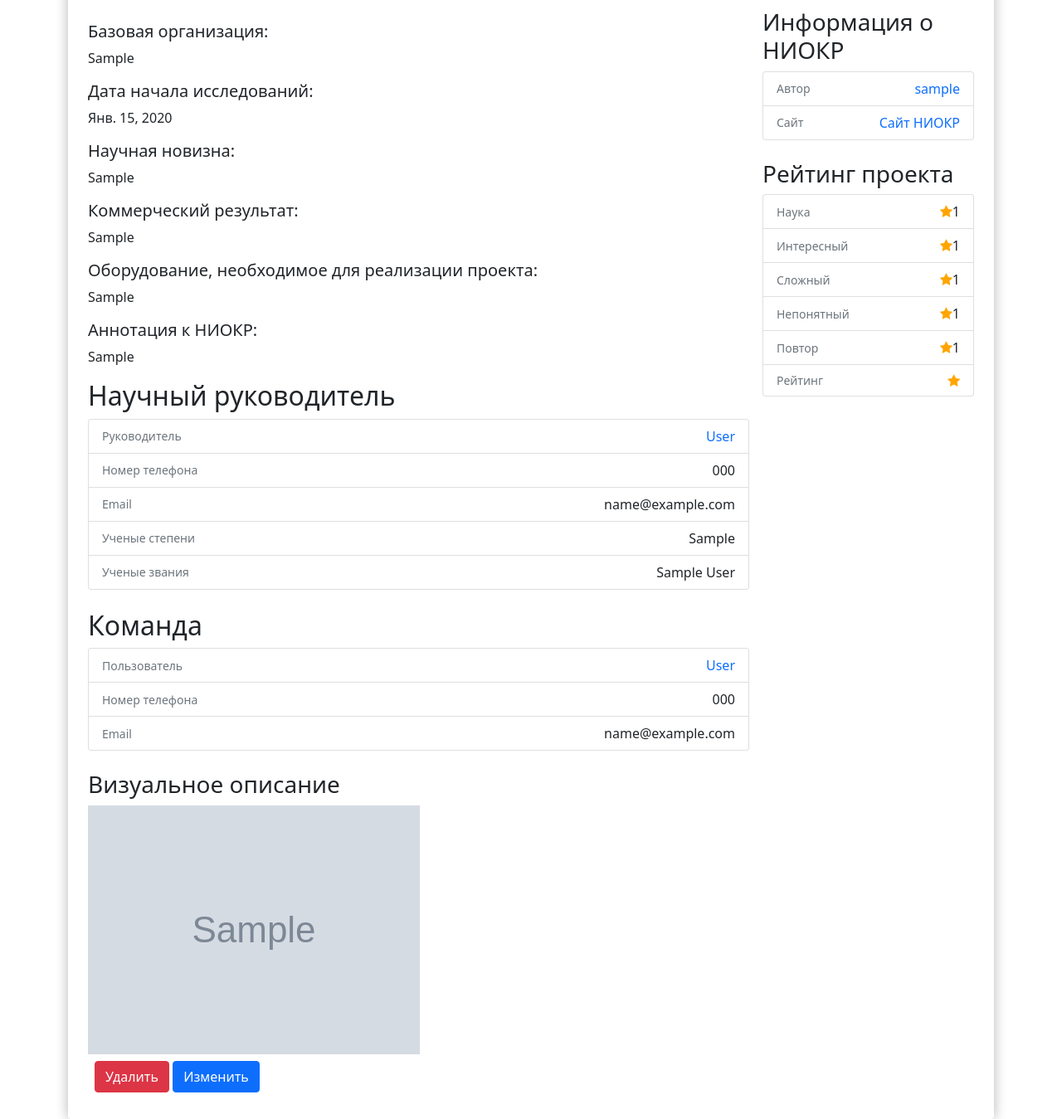
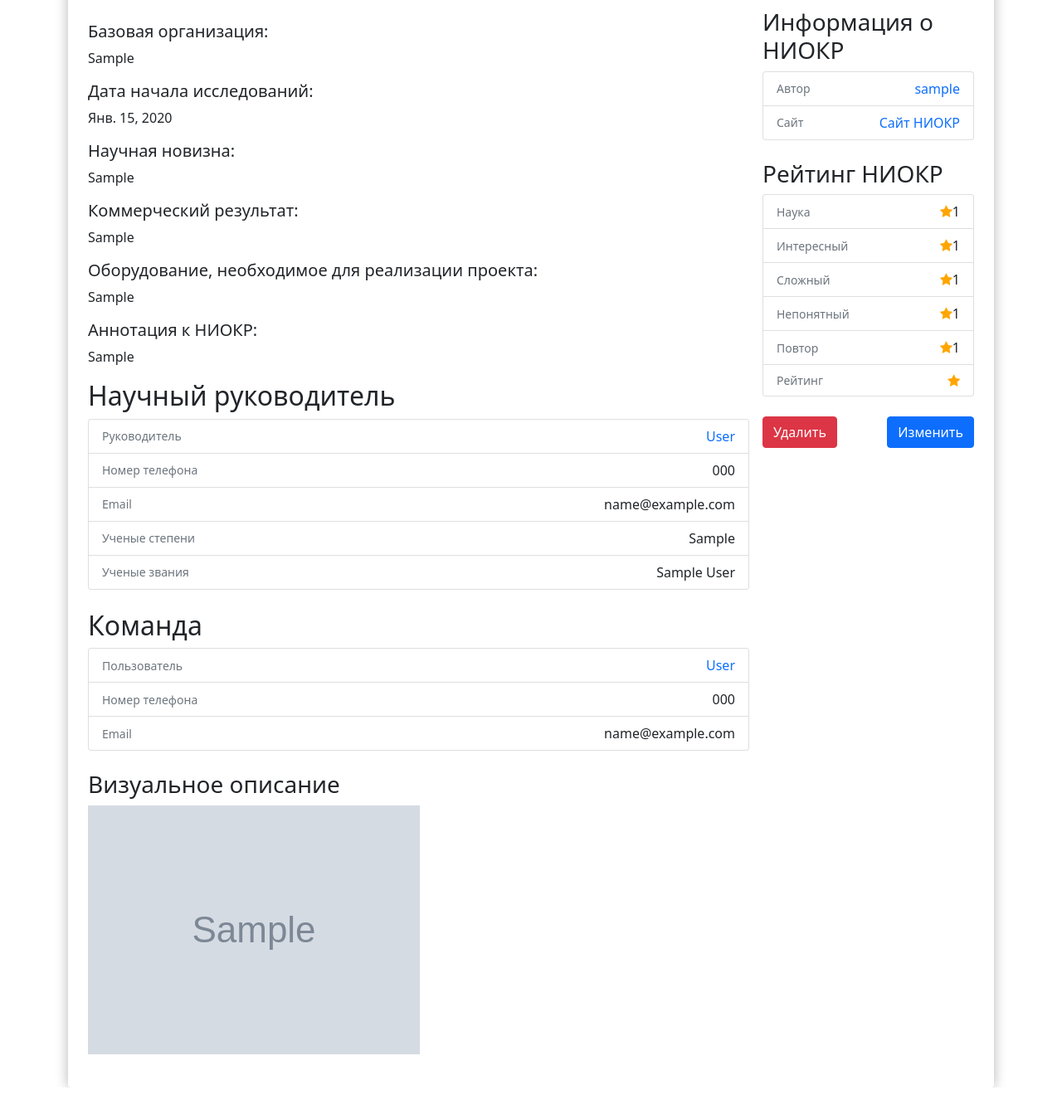
Before and after one commit to XamzatJR/webservice, a Django app: page /niokr_projects/1/ in a window 1280 px wide. Shown: the part 260-1609 px from the top of the page at 83% size. After the commit the page ends 1571 px from the top, so only its background shows below. Run offline with Django 3.2, Linux system fonts and the light colour scheme; a user stored in the database is signed in; tables that the repository leaves empty hold one stand-in row (values such as "Sample post"); grey boxes marked "Sample" are stand-in pictures.

Commit message:
Fix templates

```diff
--- a/apps/projects/templates/niokr_projects/niokr_project_detail.html
+++ b/apps/projects/templates/niokr_projects/niokr_project_detail.html
@@ -84,9 +84,6 @@
           <a href="{{niokr_projects.cover|get_image}}" data-lightbox="image-1" data-title=""><img class="img-fluid" src="{{niokr_projects.cover|get_image}}"></img></a>
         {% endif %}
         <div class="p-2 w-100 bd-highlight" >
-          <button type="button" class="btn btn-danger" id="delete" data-bs-toggle="modal" data-bs-target="#staticBackdrop">
-            Удалить
-          </button>
           <div class="modal fade" id="staticBackdrop" data-bs-backdrop="static" data-bs-keyboard="false" tabindex="-1" aria-labelledby="staticBackdropLabel" aria-hidden="true">
             <div class="modal-dialog">
               <div class="modal-content">
@@ -107,7 +104,6 @@
               </div>
             </div>
           </div>
-          <a class="btn btn-primary" href="{% url 'niokr_project_update_url' niokr_projects.pk %}">Изменить</a>
       </div>
     </div>
       <div class="p-2 w-25 bd-highlight">
@@ -124,7 +120,7 @@
             <a href="{{ niokr_projects.site }}">Сайт НИОКР</a>
           </li>
         </ul>
-        <h3>Рейтинг проекта</h3>
+        <h3>Рейтинг НИОКР</h3>
         <ul class="list-group mb-4">
           <li class="list-group-item d-flex align-items-center">
             <small class="text-muted flex-grow-1">Наука</small><span id="science" class="fa fa-star {% if niokr_criteria.science %}checked{% endif %}"></span><span id="science-t">{{ niokr_projects.science }}</span>
@@ -144,14 +140,19 @@
           <li class="list-group-item d-flex align-items-center">
             <small class="text-muted flex-grow-1">Рейтинг</small><span class="fa fa-star checked"></span><span id="rating-t">{{ project.rating }}</span>
           </li>
+
         </ul>
+        <button type="button" class="btn btn-danger" id="delete" data-bs-toggle="modal" style="float:left;" data-bs-target="#staticBackdrop">
+          Удалить
+        </button>
+        <a class="btn btn-primary" href="{% url 'niokr_project_update_url' niokr_projects.pk %}" style="float: right;">Изменить</a>
       </div>
     </div>
     {% if niokr_projects.previous %}
-      <a class="btn btn-primary" href="{% url 'niokr_project_detail_url' niokr_projects.previous.pk %}" style="float: right;">Предыдущий</a>
+      <a class="btn btn-primary" href="{% url 'niokr_project_detail_url' niokr_projects.previous.pk %}" style="float: right; margin-top: 5%;">Предыдущий</a>
     {% endif %}
     {% if niokr_projects.next %}
-      <a class="btn btn-primary" href="{% url 'niokr_project_detail_url' niokr_projects.next.pk %}">Следующий</a>
+      <a class="btn btn-primary" href="{% url 'niokr_project_detail_url' niokr_projects.next.pk %}" style="margin-top: 5%;">Следующий</a>
     {% endif %}
   </div>
 </div>
```
Also changed, not shown: apps/projects/templates/projects/project_detail.html (+6 -6 lines).
